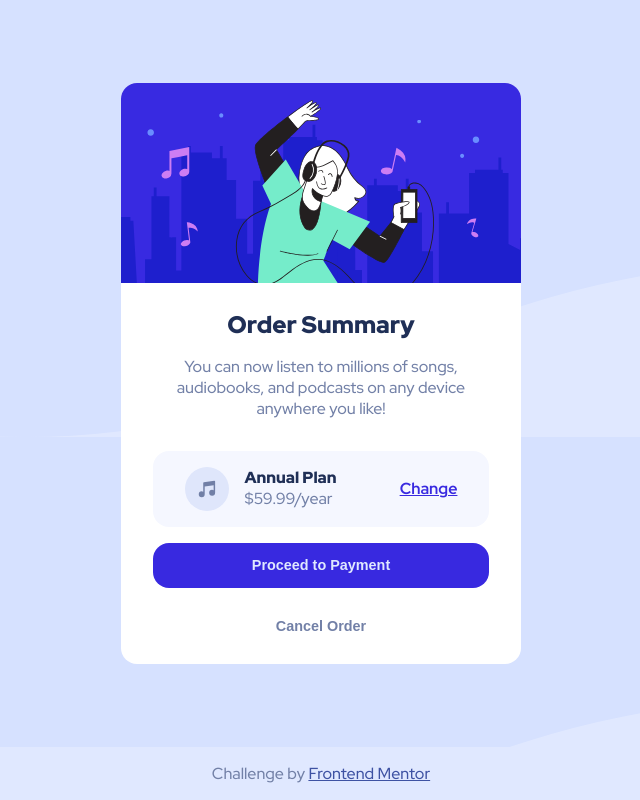
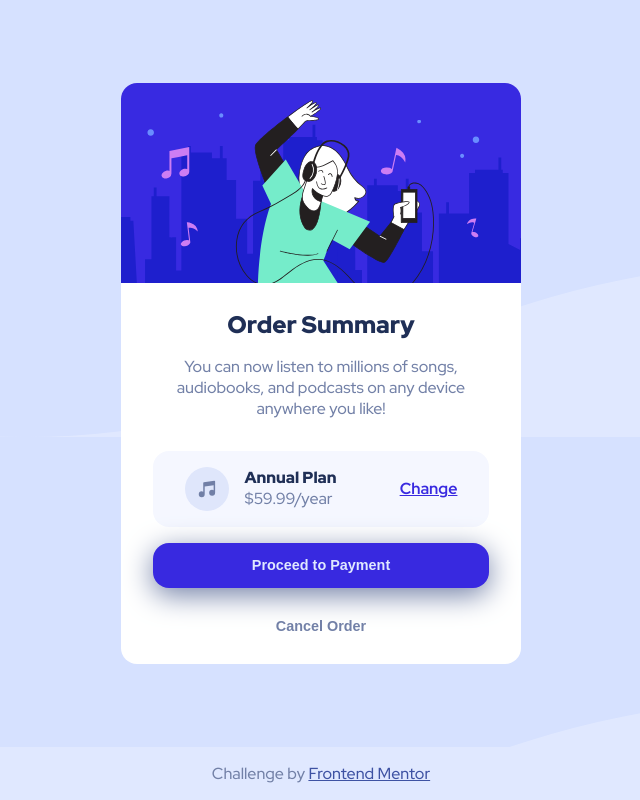
Before and after one commit to GaneshS288/order-summary-card, a plain HTML site: page index.html in a window 1280 px wide. Shown: the whole page, without its empty margins (319-959 px from the left). Drawn offline with Linux system fonts and the light colour scheme.

Commit message:
add missing box shadow

```diff
--- a/style.css
+++ b/style.css
@@ -129,7 +129,8 @@ main {
 
 .buttons-container > button:first-child {
     background-color: var(--bright-blue);
-    color: var(--pale-blue)
+    color: var(--pale-blue);
+    box-shadow: var(--desaturated-blue) 0px 7px 29px 0px;
 }
 
 .buttons-container > button:first-child:hover {
```
